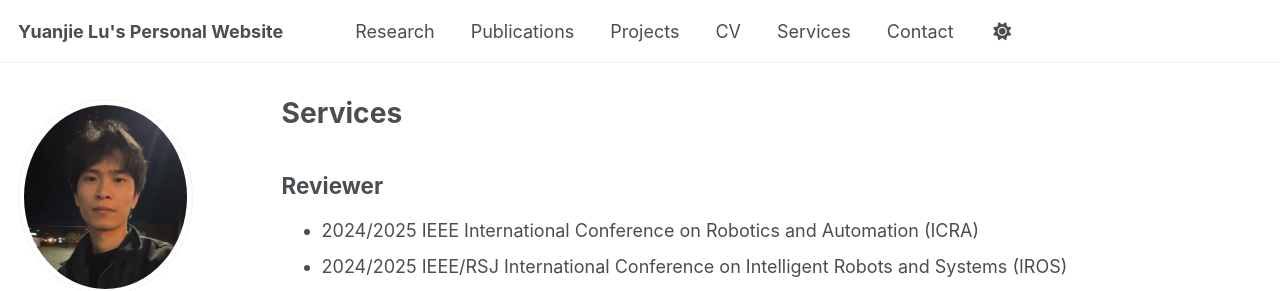
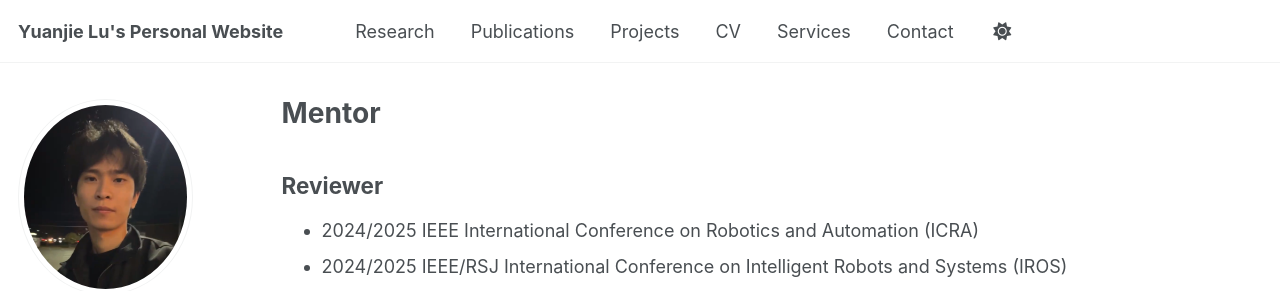
Before and after one commit to yuanjielu-64/yuanjielu-64.github.io, a Jekyll site: the page built from _pages/Mentor.md, in a window 1280 px wide. Shown: the top 291 px of the page. Built offline with Jekyll 4.4.1, drawn with Linux system fonts in a browser that asks for light colours; some web fonts are replaced; a script that is not in the unit is left out.

Commit message:
Update and rename Services.md to Mentor.md

```diff
--- a/_pages/Services.md
+++ b/_pages/Mentor.md
@@ -1,7 +1,7 @@
 ---
 layout: archive
-title: "Services"
-permalink: /services/
+title: "Mentor"
+permalink: /mentor/
 author_profile: true
 ---
 
```
